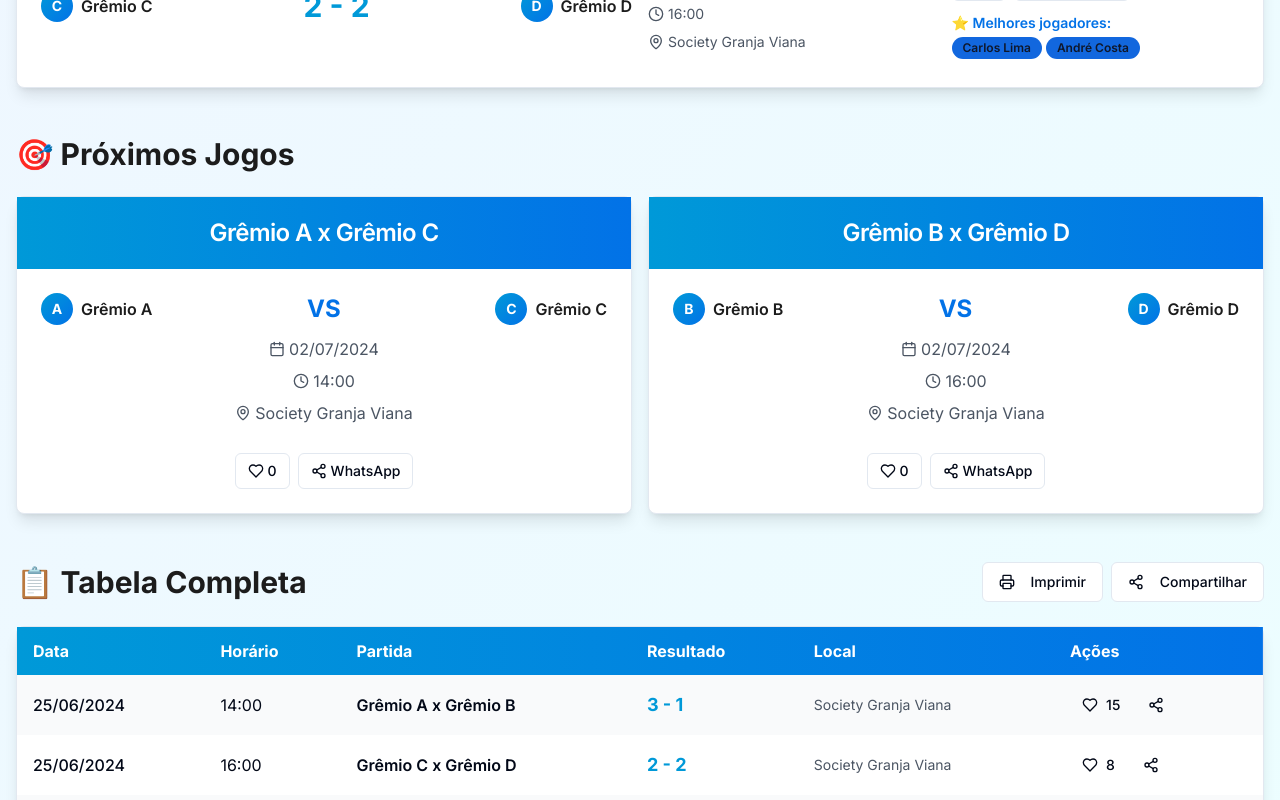
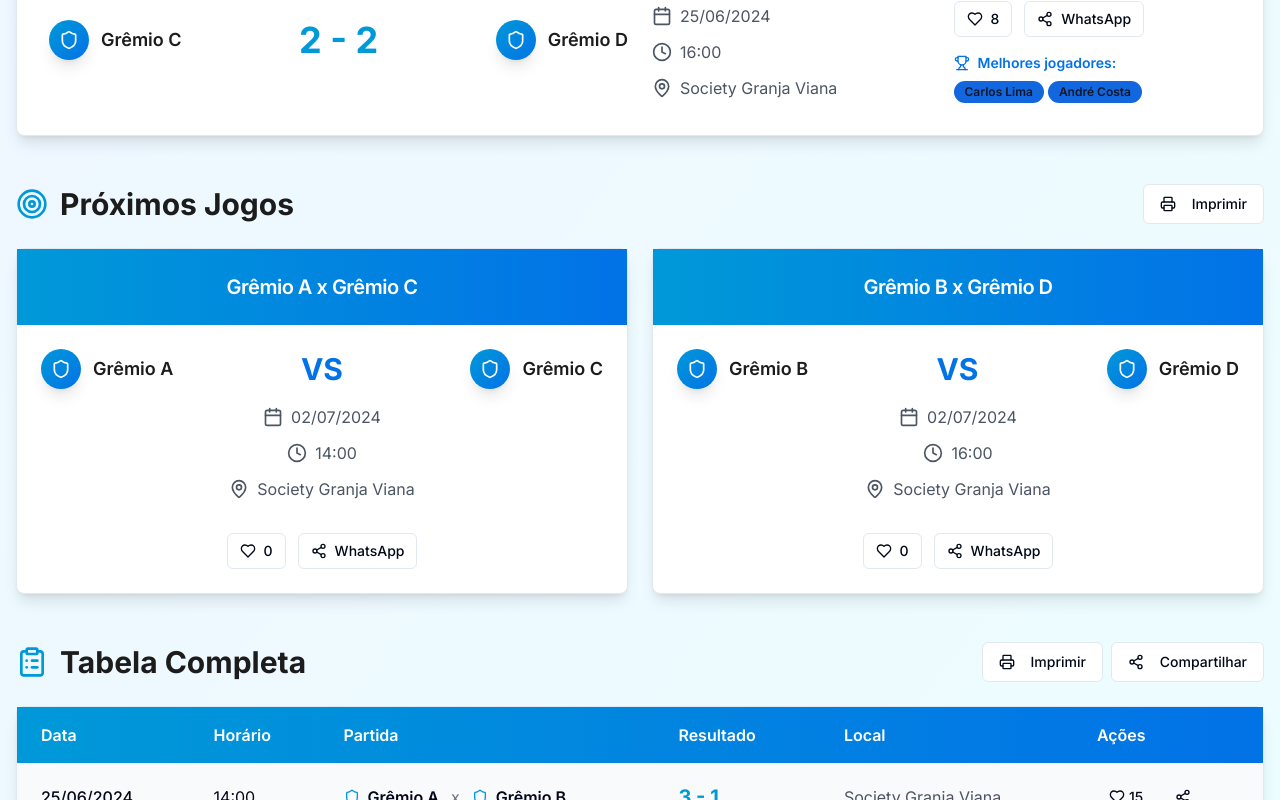
Before and after one commit to matheus-landim/gremio-2025, a React (Vite) app: page / in a window 1280 px wide. Shown: the part 460-1260 px from the top of the page. Built offline with nearby package versions, Linux system fonts and the light colour scheme.

Commit message:
Refactor: Improve design and printing
- Replace emojis with icons.
- Implement single-like functionality for WhatsApp share.
- Display team shields instead of letters.
- Separate print sections for better formatting.

```diff
--- a/src/pages/Index.tsx
+++ b/src/pages/Index.tsx
@@ -1,6 +1,6 @@
 
 import React, { useState } from 'react';
-import { Share2, Heart, Printer, MapPin, Clock, Calendar } from 'lucide-react';
+import { Share2, Heart, Printer, MapPin, Clock, Calendar, Trophy, Target, ClipboardList, Shield } from 'lucide-react';
 import { Button } from '@/components/ui/button';
 import { Card, CardContent, CardHeader, CardTitle } from '@/components/ui/card';
 import { Badge } from '@/components/ui/badge';
@@ -17,6 +17,7 @@ interface Match {
   venue: string;
   status: 'finished' | 'upcoming';
   likes: number;
+  likedBy: string[];
   bestPlayers?: string[];
 }
 
@@ -33,6 +34,7 @@ const Index = () => {
       venue: "Society Granja Viana",
       status: "finished",
       likes: 15,
+      likedBy: [],
       bestPlayers: ["João Silva", "Pedro Santos"]
     },
     {
@@ -46,6 +48,7 @@ const Index = () => {
       venue: "Society Granja Viana",
       status: "finished",
       likes: 8,
+      likedBy: [],
       bestPlayers: ["Carlos Lima", "André Costa"]
     },
     {
@@ -56,7 +59,8 @@ const Index = () => {
       time: "14:00",
       venue: "Society Granja Viana",
       status: "upcoming",
-      likes: 0
+      likes: 0,
+      likedBy: []
     },
     {
       id: 4,
@@ -66,44 +70,73 @@ const Index = () => {
       time: "16:00",
       venue: "Society Granja Viana",
       status: "upcoming",
-      likes: 0
+      likes: 0,
+      likedBy: []
     }
   ]);
+
+  const [userId] = useState(() => 'user_' + Math.random().toString(36).substr(2, 9));
 
   const finishedMatches = matches.filter(match => match.status === 'finished');
   const upcomingMatches = matches.filter(match => match.status === 'upcoming');
 
   const handleLike = (matchId: number) => {
-    setMatches(prev => prev.map(match =>
-      match.id === matchId
-        ? { ...match, likes: match.likes + 1 }
-        : match
-    ));
+    setMatches(prev => prev.map(match => {
+      if (match.id === matchId) {
+        if (match.likedBy.includes(userId)) {
+          toast({
+            title: "Você já curtiu esta partida!",
+            description: "Cada usuário pode curtir apenas uma vez."
+          });
+          return match;
+        }
         toast({
           title: "Curtida adicionada!",
           description: "Obrigado pelo seu apoio!"
         });
+        return {
+          ...match,
+          likes: match.likes + 1,
+          likedBy: [...match.likedBy, userId]
+        };
+      }
+      return match;
+    }));
   };
 
   const handleWhatsAppShare = (match: Match) => {
     const message = match.status === 'finished'
-      ? `🏆 CAMPEONATO INTERNO - Grêmio Cotia/SP\n\n${match.homeTeam} ${match.homeScore} x ${match.awayScore} ${match.awayTeam}\n📅 ${new Date(match.date).toLocaleDateString('pt-BR')}\n⏰ ${match.time}\n📍 ${match.venue}\n\n${match.bestPlayers ? `⭐ Melhores jogadores: ${match.bestPlayers.join(', ')}` : ''}`
-      : `🏆 CAMPEONATO INTERNO - Grêmio Cotia/SP\n\n📅 Próximo jogo:\n${match.homeTeam} x ${match.awayTeam}\n📅 ${new Date(match.date).toLocaleDateString('pt-BR')}\n⏰ ${match.time}\n📍 ${match.venue}`;
+      ? `CAMPEONATO INTERNO - Grêmio Cotia/SP\n\n${match.homeTeam} ${match.homeScore} x ${match.awayScore} ${match.awayTeam}\n${new Date(match.date).toLocaleDateString('pt-BR')} - ${match.time}\n${match.venue}\n\n${match.bestPlayers ? `Melhores jogadores: ${match.bestPlayers.join(', ')}` : ''}`
+      : `CAMPEONATO INTERNO - Grêmio Cotia/SP\n\nPróximo jogo:\n${match.homeTeam} x ${match.awayTeam}\n${new Date(match.date).toLocaleDateString('pt-BR')} - ${match.time}\n${match.venue}`;
 
     const whatsappUrl = `https://wa.me/?text=${encodeURIComponent(message)}`;
     window.open(whatsappUrl, '_blank');
   };
 
-  const handlePrint = () => {
+  const handlePrint = (section: string) => {
+    const printableElements = document.querySelectorAll('.printable-section');
+    printableElements.forEach(el => {
+      (el as HTMLElement).style.display = 'none';
+    });
+
+    const targetSection = document.querySelector(`.${section}`);
+    if (targetSection) {
+      (targetSection as HTMLElement).style.display = 'block';
+    }
+
     window.print();
+
+    printableElements.forEach(el => {
+      (el as HTMLElement).style.display = 'block';
+    });
   };
 
   const TeamBadge = ({ teamName }: { teamName: string }) => (
-    <div className="flex items-center gap-2">
-      <div className="w-8 h-8 bg-gradient-to-br from-[#0099D8] to-[#0272E7] rounded-full flex items-center justify-center text-white font-bold text-sm">
-        {teamName.split(' ')[1] || teamName.charAt(0)}
+    <div className="flex items-center gap-3">
+      <div className="w-10 h-10 bg-gradient-to-br from-[#0099D8] to-[#0272E7] rounded-full flex items-center justify-center text-white shadow-lg">
+        <Shield className="w-5 h-5" />
       </div>
-      <span className="font-semibold text-[#1C1C1C]">{teamName}</span>
+      <span className="font-semibold text-[#1C1C1C] text-lg">{teamName}</span>
     </div>
   );
 
@@ -112,32 +145,39 @@ const Index = () => {
       {/* Header */}
       <header className="bg-gradient-to-r from-[#0099D8] to-[#0272E7] text-white py-8 print:py-4">
         <div className="container mx-auto px-4 text-center">
-          <h1 className="text-4xl font-bold mb-2 print:text-2xl">CAMPEONATO INTERNO</h1>
+          <div className="flex items-center justify-center gap-3 mb-2">
+            <Trophy className="w-8 h-8" />
+            <h1 className="text-4xl font-bold print:text-2xl">CAMPEONATO INTERNO</h1>
+            <Trophy className="w-8 h-8" />
+          </div>
           <p className="text-xl opacity-90 print:text-base">Grêmio Cotia/SP</p>
         </div>
       </header>
 
       <div className="container mx-auto px-4 py-8 print:py-4">
         {/* Resultados */}
-        <section className="mb-12 print:mb-8">
+        <section className="mb-12 print:mb-8 printable-section results-section">
           <div className="flex justify-between items-center mb-6 print:mb-4">
-            <h2 className="text-3xl font-bold text-[#1C1C1C] print:text-xl">📊 Tabela de Resultados</h2>
-            <Button onClick={handlePrint} variant="outline" className="print:hidden">
+            <div className="flex items-center gap-3">
+              <Trophy className="w-8 h-8 text-[#0099D8]" />
+              <h2 className="text-3xl font-bold text-[#1C1C1C] print:text-xl">Tabela de Resultados</h2>
+            </div>
+            <Button onClick={() => handlePrint('results-section')} variant="outline" className="print:hidden">
               <Printer className="w-4 h-4 mr-2" />
               Imprimir
             </Button>
           </div>
 
-          <div className="grid gap-4">
+          <div className="grid gap-6">
             {finishedMatches.map((match) => (
               <Card key={match.id} className="shadow-lg hover:shadow-xl transition-shadow">
-                <CardContent className="p-6">
-                  <div className="grid md:grid-cols-4 gap-4 items-center">
+                <CardContent className="p-8">
+                  <div className="grid md:grid-cols-4 gap-6 items-center">
                     {/* Teams and Score */}
                     <div className="md:col-span-2">
-                      <div className="flex items-center justify-between mb-4">
+                      <div className="flex items-center justify-between mb-6">
                         <TeamBadge teamName={match.homeTeam} />
-                        <div className="text-3xl font-bold text-[#0099D8] mx-4">
+                        <div className="text-4xl font-bold text-[#0099D8] mx-6">
                           {match.homeScore} - {match.awayScore}
                         </div>
                         <TeamBadge teamName={match.awayTeam} />
@@ -145,38 +185,39 @@ const Index = () => {
                     </div>
 
                     {/* Match Info */}
-                    <div className="space-y-2 text-sm text-gray-600">
-                      <div className="flex items-center gap-1">
-                        <Calendar className="w-4 h-4" />
-                        {new Date(match.date).toLocaleDateString('pt-BR')}
+                    <div className="space-y-3 text-gray-600">
+                      <div className="flex items-center gap-2">
+                        <Calendar className="w-5 h-5" />
+                        <span className="text-base">{new Date(match.date).toLocaleDateString('pt-BR')}</span>
                       </div>
-                      <div className="flex items-center gap-1">
-                        <Clock className="w-4 h-4" />
-                        {match.time}
+                      <div className="flex items-center gap-2">
+                        <Clock className="w-5 h-5" />
+                        <span className="text-base">{match.time}</span>
                       </div>
-                      <div className="flex items-center gap-1">
-                        <MapPin className="w-4 h-4" />
-                        {match.venue}
+                      <div className="flex items-center gap-2">
+                        <MapPin className="w-5 h-5" />
+                        <span className="text-base">{match.venue}</span>
                       </div>
                     </div>
 
                     {/* Actions and Best Players */}
-                    <div className="space-y-3">
-                      <div className="flex gap-2 print:hidden">
+                    <div className="space-y-4">
+                      <div className="flex gap-3 print:hidden">
                         <Button
                           variant="outline"
                           size="sm"
                           onClick={() => handleLike(match.id)}
-                          className="flex items-center gap-1"
+                          className="flex items-center gap-2"
+                          disabled={match.likedBy.includes(userId)}
                         >
-                          <Heart className="w-4 h-4" />
+                          <Heart className={`w-4 h-4 ${match.likedBy.includes(userId) ? 'fill-red-500 text-red-500' : ''}`} />
                           {match.likes}
                         </Button>
                         <Button
                           variant="outline"
                           size="sm"
                           onClick={() => handleWhatsAppShare(match)}
-                          className="flex items-center gap-1"
+                          className="flex items-center gap-2"
                         >
                           <Share2 className="w-4 h-4" />
                           WhatsApp
@@ -185,12 +226,17 @@ const Index = () => {
 
                       {match.bestPlayers && (
                         <div className="text-sm">
-                          <p className="font-semibold text-[#0272E7] mb-1">⭐ Melhores jogadores:</p>
+                          <p className="font-semibold text-[#0272E7] mb-2 flex items-center gap-2">
+                            <Trophy className="w-4 h-4" />
+                            Melhores jogadores:
+                          </p>
+                          <div className="flex flex-wrap gap-1">
                             {match.bestPlayers.map((player, index) => (
-                            <Badge key={index} variant="secondary" className="mr-1 mb-1">
+                              <Badge key={index} variant="secondary" className="text-xs">
                                 {player}
                               </Badge>
                             ))}
+                          </div>
                         </div>
                       )}
                     </div>
@@ -202,55 +248,65 @@ const Index = () => {
         </section>
 
         {/* Próximos Jogos */}
-        <section className="mb-12 print:mb-8">
-          <h2 className="text-3xl font-bold text-[#1C1C1C] mb-6 print:text-xl print:mb-4">🎯 Próximos Jogos</h2>
+        <section className="mb-12 print:mb-8 printable-section upcoming-section">
+          <div className="flex justify-between items-center mb-6 print:mb-4">
+            <div className="flex items-center gap-3">
+              <Target className="w-8 h-8 text-[#0099D8]" />
+              <h2 className="text-3xl font-bold text-[#1C1C1C] print:text-xl">Próximos Jogos</h2>
+            </div>
+            <Button onClick={() => handlePrint('upcoming-section')} variant="outline" className="print:hidden">
+              <Printer className="w-4 h-4 mr-2" />
+              Imprimir
+            </Button>
+          </div>
 
-          <div className="grid md:grid-cols-2 gap-4">
+          <div className="grid md:grid-cols-2 gap-6">
             {upcomingMatches.map((match) => (
               <Card key={match.id} className="shadow-lg hover:shadow-xl transition-shadow">
                 <CardHeader className="bg-gradient-to-r from-[#0099D8] to-[#0272E7] text-white">
-                  <CardTitle className="text-center">
+                  <CardTitle className="text-center text-xl">
                     {match.homeTeam} x {match.awayTeam}
                   </CardTitle>
                 </CardHeader>
                 <CardContent className="p-6">
-                  <div className="space-y-3">
-                    <div className="flex justify-between items-center">
+                  <div className="space-y-4">
+                    <div className="flex justify-between items-center mb-4">
                       <TeamBadge teamName={match.homeTeam} />
-                      <span className="text-2xl font-bold text-[#0272E7]">VS</span>
+                      <span className="text-3xl font-bold text-[#0272E7]">VS</span>
                       <TeamBadge teamName={match.awayTeam} />
                     </div>
 
-                    <div className="text-center space-y-2 text-gray-600">
-                      <div className="flex items-center justify-center gap-1">
-                        <Calendar className="w-4 h-4" />
-                        {new Date(match.date).toLocaleDateString('pt-BR')}
+                    <div className="text-center space-y-3 text-gray-600">
+                      <div className="flex items-center justify-center gap-2">
+                        <Calendar className="w-5 h-5" />
+                        <span className="text-base">{new Date(match.date).toLocaleDateString('pt-BR')}</span>
                       </div>
-                      <div className="flex items-center justify-center gap-1">
-                        <Clock className="w-4 h-4" />
-                        {match.time}
+                      <div className="flex items-center justify-center gap-2">
+                        <Clock className="w-5 h-5" />
+                        <span className="text-base">{match.time}</span>
                       </div>
-                      <div className="flex items-center justify-center gap-1">
-                        <MapPin className="w-4 h-4" />
-                        {match.venue}
+                      <div className="flex items-center justify-center gap-2">
+                        <MapPin className="w-5 h-5" />
+                        <span className="text-base">{match.venue}</span>
                       </div>
                     </div>
 
-                    <div className="flex justify-center gap-2 pt-4 print:hidden">
+                    <div className="flex justify-center gap-3 pt-4 print:hidden">
                       <Button
                         variant="outline"
                         size="sm"
                         onClick={() => handleLike(match.id)}
-                        className="flex items-center gap-1"
+                        className="flex items-center gap-2"
+                        disabled={match.likedBy.includes(userId)}
                       >
-                        <Heart className="w-4 h-4" />
+                        <Heart className={`w-4 h-4 ${match.likedBy.includes(userId) ? 'fill-red-500 text-red-500' : ''}`} />
                         {match.likes}
                       </Button>
                       <Button
                         variant="outline"
                         size="sm"
                         onClick={() => handleWhatsAppShare(match)}
-                        className="flex items-center gap-1"
+                        className="flex items-center gap-2"
                       >
                         <Share2 className="w-4 h-4" />
                         WhatsApp
@@ -264,18 +320,21 @@ const Index = () => {
         </section>
 
         {/* Tabela Completa */}
-        <section className="mb-8">
+        <section className="mb-8 printable-section table-section">
           <div className="flex justify-between items-center mb-6 print:mb-4">
-            <h2 className="text-3xl font-bold text-[#1C1C1C] print:text-xl">📋 Tabela Completa</h2>
+            <div className="flex items-center gap-3">
+              <ClipboardList className="w-8 h-8 text-[#0099D8]" />
+              <h2 className="text-3xl font-bold text-[#1C1C1C] print:text-xl">Tabela Completa</h2>
+            </div>
             <div className="flex gap-2 print:hidden">
-              <Button onClick={handlePrint} variant="outline">
+              <Button onClick={() => handlePrint('table-section')} variant="outline">
                 <Printer className="w-4 h-4 mr-2" />
                 Imprimir
               </Button>
               <Button
                 onClick={() => {
-                  const message = `🏆 CAMPEONATO INTERNO - Grêmio Cotia/SP\n\n📋 Programação Completa:\n\n${matches.map(match =>
-                    `${match.homeTeam} x ${match.awayTeam}\n📅 ${new Date(match.date).toLocaleDateString('pt-BR')} - ${match.time}\n📍 ${match.venue}\n${match.status === 'finished' ? `Resultado: ${match.homeScore}-${match.awayScore}` : 'A realizar'}\n`
+                  const message = `CAMPEONATO INTERNO - Grêmio Cotia/SP\n\nProgramação Completa:\n\n${matches.map(match =>
+                    `${match.homeTeam} x ${match.awayTeam}\n${new Date(match.date).toLocaleDateString('pt-BR')} - ${match.time}\n${match.venue}\n${match.status === 'finished' ? `Resultado: ${match.homeScore}-${match.awayScore}` : 'A realizar'}\n`
                   ).join('\n')}`;
 
                   const whatsappUrl = `https://wa.me/?text=${encodeURIComponent(message)}`;
@@ -295,50 +354,61 @@ const Index = () => {
                 <table className="w-full">
                   <thead className="bg-gradient-to-r from-[#0099D8] to-[#0272E7] text-white">
                     <tr>
-                      <th className="px-4 py-3 text-left">Data</th>
-                      <th className="px-4 py-3 text-left">Horário</th>
-                      <th className="px-4 py-3 text-left">Partida</th>
-                      <th className="px-4 py-3 text-left">Resultado</th>
-                      <th className="px-4 py-3 text-left">Local</th>
-                      <th className="px-4 py-3 text-left print:hidden">Ações</th>
+                      <th className="px-6 py-4 text-left font-semibold">Data</th>
+                      <th className="px-6 py-4 text-left font-semibold">Horário</th>
+                      <th className="px-6 py-4 text-left font-semibold">Partida</th>
+                      <th className="px-6 py-4 text-left font-semibold">Resultado</th>
+                      <th className="px-6 py-4 text-left font-semibold">Local</th>
+                      <th className="px-6 py-4 text-left font-semibold print:hidden">Ações</th>
                     </tr>
                   </thead>
                   <tbody>
                     {matches.map((match, index) => (
                       <tr key={match.id} className={index % 2 === 0 ? 'bg-gray-50' : 'bg-white'}>
-                        <td className="px-4 py-3 font-medium">
+                        <td className="px-6 py-4 font-medium text-base">
                           {new Date(match.date).toLocaleDateString('pt-BR')}
                         </td>
-                        <td className="px-4 py-3">{match.time}</td>
-                        <td className="px-4 py-3">
-                          <div className="font-semibold">
-                            {match.homeTeam} x {match.awayTeam}
+                        <td className="px-6 py-4 text-base">{match.time}</td>
+                        <td className="px-6 py-4">
+                          <div className="flex items-center gap-3">
+                            <div className="flex items-center gap-2">
+                              <Shield className="w-4 h-4 text-[#0099D8]" />
+                              <span className="font-semibold">{match.homeTeam}</span>
+                            </div>
+                            <span className="text-gray-500">x</span>
+                            <div className="flex items-center gap-2">
+                              <Shield className="w-4 h-4 text-[#0099D8]" />
+                              <span className="font-semibold">{match.awayTeam}</span>
+                            </div>
                           </div>
                         </td>
-                        <td className="px-4 py-3">
+                        <td className="px-6 py-4">
                           {match.status === 'finished' ? (
-                            <span className="text-lg font-bold text-[#0099D8]">
+                            <span className="text-xl font-bold text-[#0099D8]">
                               {match.homeScore} - {match.awayScore}
                             </span>
                           ) : (
-                            <Badge variant="outline">A realizar</Badge>
+                            <Badge variant="outline" className="text-sm">A realizar</Badge>
                           )}
                         </td>
-                        <td className="px-4 py-3 text-sm text-gray-600">{match.venue}</td>
-                        <td className="px-4 py-3 print:hidden">
-                          <div className="flex gap-1">
+                        <td className="px-6 py-4 text-base text-gray-600">{match.venue}</td>
+                        <td className="px-6 py-4 print:hidden">
+                          <div className="flex gap-2">
                             <Button
                               variant="ghost"
                               size="sm"
                               onClick={() => handleLike(match.id)}
+                              disabled={match.likedBy.includes(userId)}
+                              className="flex items-center gap-1"
                             >
-                              <Heart className="w-4 h-4" />
+                              <Heart className={`w-4 h-4 ${match.likedBy.includes(userId) ? 'fill-red-500 text-red-500' : ''}`} />
                               {match.likes}
                             </Button>
                             <Button
                               variant="ghost"
                               size="sm"
                               onClick={() => handleWhatsAppShare(match)}
+                              className="flex items-center gap-1"
                             >
                               <Share2 className="w-4 h-4" />
                             </Button>
```
Also changed, not shown: src/index.css (+36 -0 lines). Lines whose indentation alone changed are shown as unchanged.
